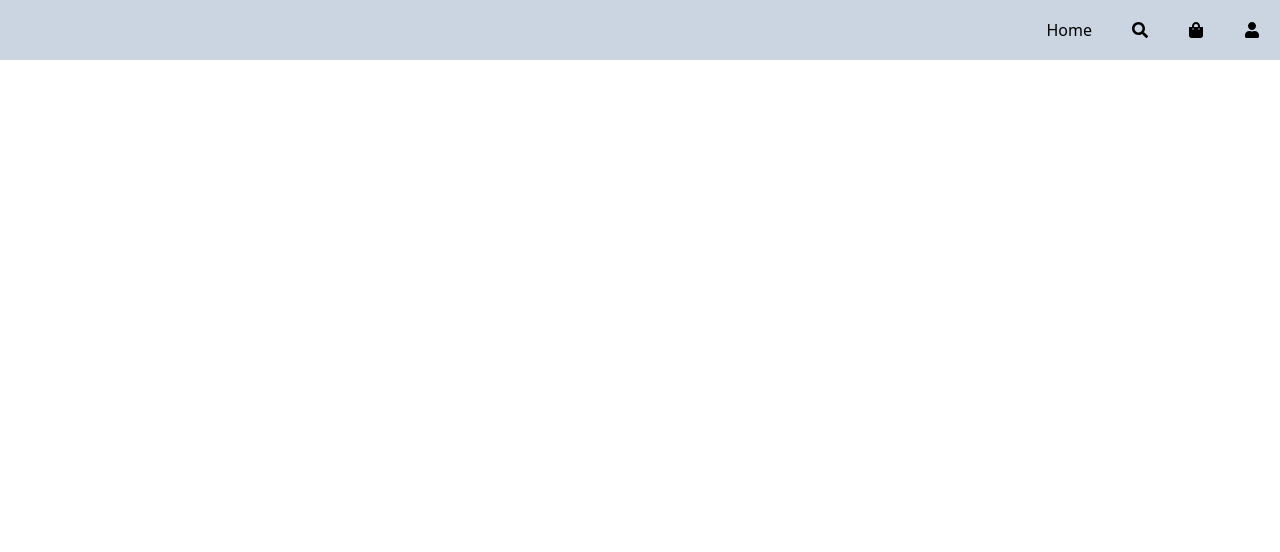
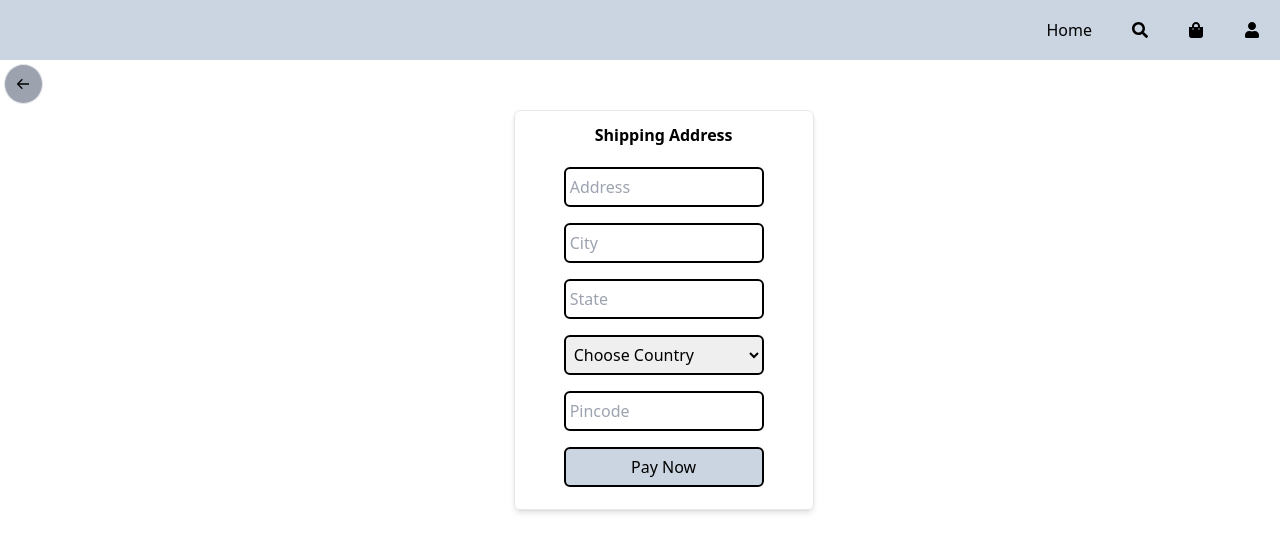
Before and after one commit to harishchandragiri/Ecommerce-in-MERN, a React (Vite) app in the folder frontend/: page /shipping in a window 1280 px wide. Before the commit this address had no page. Shown: the top 552 px of the page. Built offline with nearby package versions, Linux system fonts and the light colour scheme.

Commit message:
shipping page ended

```diff
--- a/frontend/src/App.jsx
+++ b/frontend/src/App.jsx
@@ -4,11 +4,11 @@ import {BrowserRouter as Router, Route, Routes} from 'react-router-dom'
 import Header from './components/header'
 import Loading from './components/Loading'
 
-
 const Search= lazy(()=> import('./pages/Search'))
 const Cart=  lazy(()=> import('./pages/Cart'))
 const Home = lazy(()=> import('./pages/Home'))
 const ProductCart = lazy(()=> import('./components/Product-Cart'))
+const Shipping = lazy(()=> import('./pages/Shipping'))
 
 
 function App() {
@@ -25,6 +25,10 @@ function App() {
             <Route path='/search' element={<Search/>}/>
             <Route path='/cart' element={<Cart/>}/>
             <Route path='/productcart' element={<ProductCart/>}/>
+            {/* loggedIn files only */}
+            <Route>
+              <Route path='/shipping' element={<Shipping/>}/>
+            </Route>
 
           </Routes>
         </Suspense>
--- a/frontend/src/pages/Cart.jsx
+++ b/frontend/src/pages/Cart.jsx
@@ -1,8 +1,9 @@
 import React, { useState } from 'react'
 import { useEffect } from 'react';
 import CartItem from '../components/CartItem';
+import { Link } from 'react-router-dom';
 
-const cartItems= [
+const cartItems = [
 {
   productId:'asdfgfdkj123',
   name:'mackbook',
@@ -103,6 +104,11 @@ function Cart() {
           )
         }
        </div>
+        <div className='mt-2'>
+        {
+        cartItems.length > 0 && <Link className='sm:px-10 px-5 bg-yellow-200 border-2 border-black rounded-md py-1' to='/shipping'>Checkout</Link>
+       }
+        </div>
        </div>
       </aside>
     </div>
--- /dev/null
+++ b/frontend/src/pages/Shipping.jsx
@@ -0,0 +1,48 @@
+import React, { useState } from 'react'
+import {BiArrowBack} from 'react-icons/bi';
+
+function Shipping() {
+    const [shippingInfo, setshippingInfo] = useState({
+        address: "",
+        city:'',
+        state:'',
+        country:'',
+        pinCode:'',
+    })
+
+    const changeHandler = (e) => {
+        setshippingInfo((prev)=>({...prev, [e.target.name]:e.target.value}))
+    }
+
+    // To stop the rerendring of the page
+    // const submitForm = (e) => {
+
+    // }
+
+  return (
+    <div className='flex'>
+        <button className='border rounded-[50%] px-[10px] h-[40px] w-[40px] m-1 bg-gray-400 z-10'>
+            <BiArrowBack/>
+        </button>
+       <div className='w-full flex justify-center items-center h-[500px]'>
+       <form className=' border rounded-md m-2 shadow-md h-[400px] w-[300px]'>
+            <h1 className='font-bold m-3'>Shipping Address</h1>
+            <input className=' h-[40px] rounded-md p-1 border-black border-[2px] my-2 w-[200px]' required type="text" placeholder='Address' name='address' value={shippingInfo.address} onChange={changeHandler}/>
+            <input className=' h-[40px] rounded-md p-1 border-black border-[2px] my-2 w-[200px]' required type="text" placeholder='City' name='city' value={shippingInfo.city} onChange={changeHandler}/>
+            <input className=' h-[40px] rounded-md p-1 border-black border-[2px] my-2 w-[200px]' required type="text" placeholder='State' name='state' value={shippingInfo.state} onChange={changeHandler}/>
+            <select className=' h-[40px] rounded-md p-1 border-black border-[2px] my-2 w-[200px]' required name="country" value={shippingInfo.country} onChange={changeHandler} >
+                <option value="">Choose Country</option>
+                <option value="Nepal">Nepal</option>
+                <option value="India">India</option>
+                <option value="USA">USA</option>
+            </select>
+            <input className=' h-[40px] rounded-md p-1 border-black border-[2px] my-2 w-[200px]' required type="text" placeholder='Pincode' name='pinCode' value={shippingInfo.pinCode} onChange={changeHandler}/>
+            <br />
+            <button className=' bg-slate-300 h-[40px] rounded-md p-1 border-black border-[2px] my-2 w-[200px]' type='submit'>Pay Now</button>
+        </form>
+       </div>
+    </div>
+  )
+}
+
+export default Shipping
```
